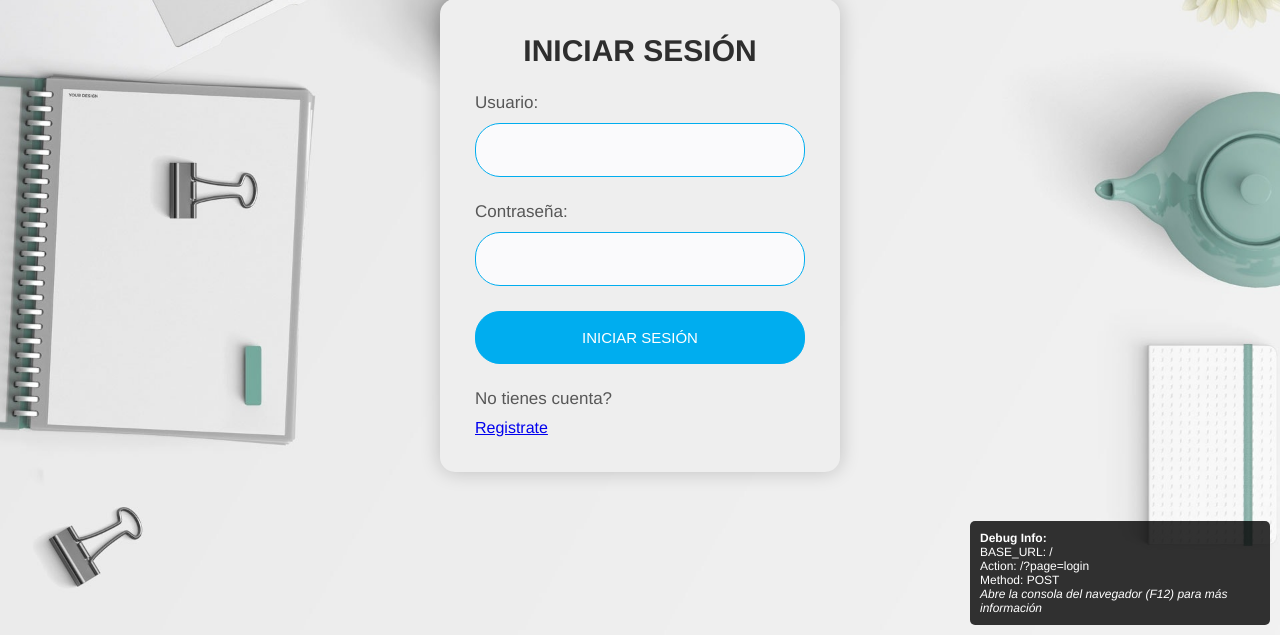
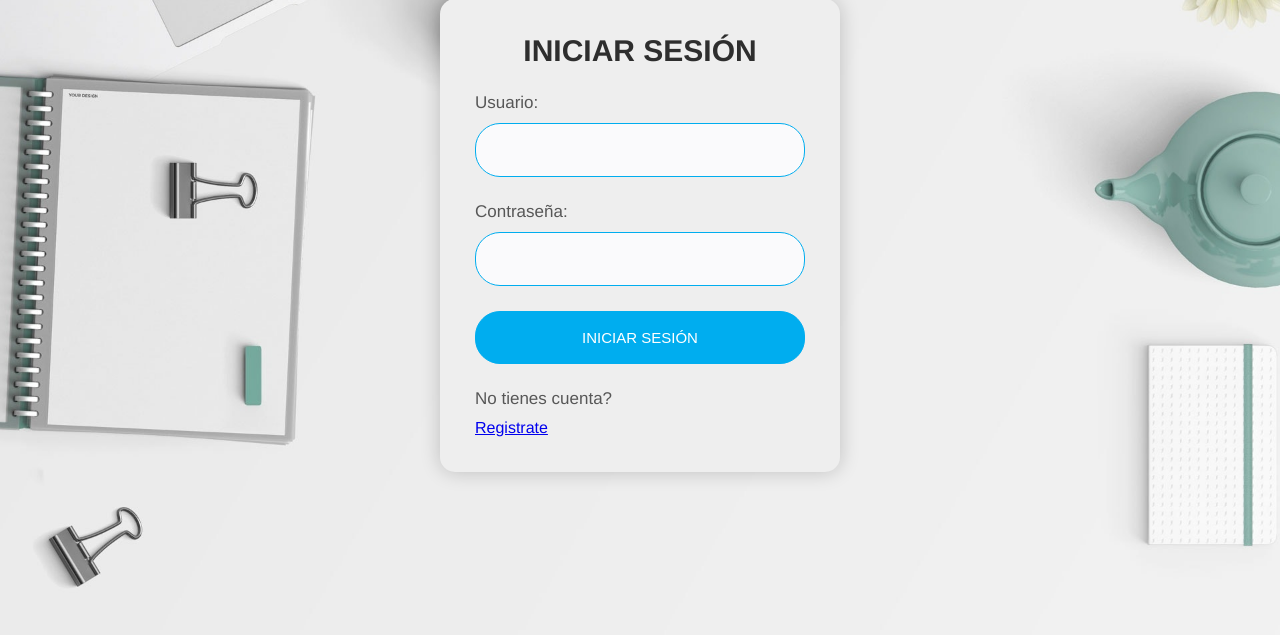
Before and after one commit to xXValiSamaXx/Agenda, a PHP site: page /views/auth/login.php in a window 1280 px wide. Shown: the part 165-800 px from the top of the page. Run offline with PHP 8.4, Linux system fonts and the light colour scheme; a stand-in replaces the project's code that opens the database connection; some libraries are stand-ins or nearby versions.

Commit message:
Eliminar información de depuración del formulario de inicio de sesión

```diff
--- a/views/auth/login.php
+++ b/views/auth/login.php
@@ -58,14 +58,5 @@
             <a href="<?= BASE_URL ?>?page=registrarse" class="btn btn-link">Registrate</a>
         </div>
     </form>
-
-    <!-- Información de debug -->
-    <div style="position: fixed; bottom: 10px; right: 10px; background: rgba(0,0,0,0.8); color: white; padding: 10px; border-radius: 5px; font-size: 12px; max-width: 300px;">
-        <strong>Debug Info:</strong><br>
-        BASE_URL: <?= BASE_URL ?><br>
-        Action: <?= BASE_URL ?>?page=login<br>
-        Method: POST<br>
-        <em>Abre la consola del navegador (F12) para más información</em>
-    </div>
 </body>
 </html>
```
